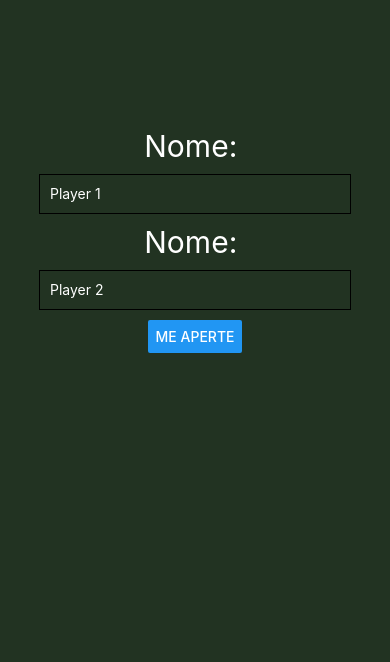
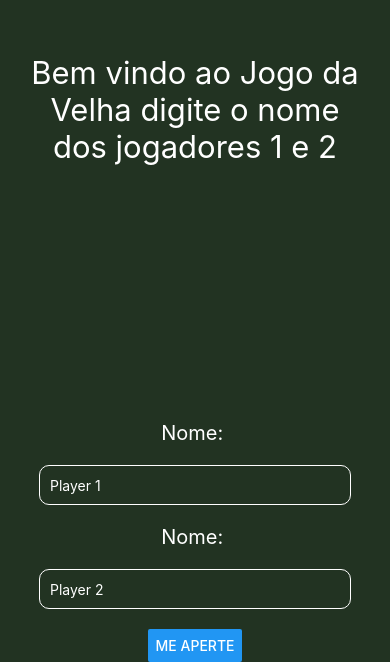
Before and after one commit to carlosbolzanell/My-app, a React Native app: screen / in a window 390 px wide. Shown: the part 182-844 px from the top of the page. Built offline with nearby package versions, Linux system fonts and the light colour scheme.

Commit message:
Aula 2 pt1

```diff
--- a/App.js
+++ b/App.js
@@ -1,26 +1,30 @@
 import { StatusBar } from 'expo-status-bar';
 import { useState } from 'react';
-import { StyleSheet, Text, View, Button, TextInput } from 'react-native';
+import { StyleSheet, View } from 'react-native';
+import Home from './src/Home'
+import Jogo from './src/Jogo'
+
 
 export default function App() {
 
+const [scream, setScream] = useState("home");
 const [player1, setPlayer1] = useState("");
 const [player2, setPlayer2] = useState("");
 
-const handClick = (event)=>{
-  alert("bla!")
+const checkScream = (checkScream) => checkScream === scream;
+
+const setJogadores = (nome1, nome2) =>{
+  setPlayer1(nome1);
+  setPlayer2(nome2);
 }
 
-const rand = Math.round(Math.random()*100);
+const changeScream = (newScream) => setScream(newScream);
 
   return (
     <View style={styles.container}>
-      <Text style={styles.text}>Nome: {player1}</Text>
-      <TextInput style={styles.input} placeholder="Player 1" onChangeText={setPlayer1} />
-      <Text style={styles.text}>Nome: {player2}</Text>
-      <TextInput style={styles.input} placeholder="Player 2" onChangeText={setPlayer2} />
-      <Button title='Me aperte' onPress={handClick}/>
       <StatusBar style="auto" />
+      {checkScream('home') && <Home mudarNomeJogadores={setJogadores} changeScream={changeScream} />}
+      {checkScream('jogo') && <Jogo changeScream={changeScream} />}
     </View>
   );
 }
@@ -28,23 +32,9 @@ const rand = Math.round(Math.random()*100);
 const styles = StyleSheet.create({
   container: {
     flex: 1,
-    gap: 10,
+    gap: 20,
     backgroundColor: '#232',
     alignItems: 'center',
     justifyContent: 'center',
   },
-
-  text: {
-    color: 'white',
-    fontSize: 30,
-  },
-
-  input: {
-    width: "80%",
-    height: 40,
-    color: "white",
-    borderWidth: 1,
-    padding: 10,
-  },
-
 });
--- /dev/null
+++ b/src/Home.js
@@ -0,0 +1,66 @@
+import { StatusBar } from 'expo-status-bar';
+import { useState } from 'react';
+import { StyleSheet, Text, View, Button, TextInput } from 'react-native';
+
+export default function Home(props) {
+
+const [player1, setPlayer1] = useState("");
+const [player2, setPlayer2] = useState("");
+
+const handClick = ()=>{
+    if(player1 === "" || player2 ===""){
+        alert("Erro, digite um nome válido");
+    }else{
+      alert(player1 +" x "+ player2);
+      props.mudarNomeJogadores(player1, player2);
+      props.changeScream('jogo')
+  }
+}
+
+  return (
+    <View style={styles.container}>
+      <Text style={styles.title}>Bem vindo ao Jogo da Velha digite o nome dos jogadores 1 e 2</Text>
+      <Text style={styles.text}>Nome: {player1}</Text>
+      <TextInput style={styles.input} placeholderTextColor = "white" placeholder="Player 1" onChangeText={setPlayer1} />
+      <Text style={styles.text}>Nome: {player2}</Text>
+      <TextInput style={styles.input} placeholderTextColor = "white" placeholder="Player 2" onChangeText={setPlayer2} />
+      <Button title='Me aperte' onPress={handClick}/>
+      <StatusBar style="auto" />
+    </View>
+  );
+}
+
+const styles = StyleSheet.create({
+  container: {
+    width:'100%',
+    flex: 1,
+    gap: 20,
+    backgroundColor: '#232',
+    alignItems: 'center',
+    justifyContent: 'center',
+  },
+
+  text: {
+    color: 'white',
+    fontSize: 20,
+  },
+
+  input: {
+    width: "80%",
+    height: 40,
+    color: "#fff",
+    borderWidth: 1.5,
+    borderRadius: 10,
+    borderColor: 'white',
+    padding: 10
+  },
+
+  title: {
+    color: "white",
+    fontSize: 31,
+    textAlign: "center",
+    width: "85%",
+    margin: "auto",
+  },
+
+});
--- /dev/null
+++ b/src/Jogo.js
@@ -0,0 +1,41 @@
+import { StatusBar } from 'expo-status-bar';
+import { useState } from 'react';
+import { StyleSheet, View, Text} from "react-native";
+import { Button } from "react-native";
+
+export default function Jogo(props){
+
+    const [b1, setB1] = useState("");
+
+    const handleClick = ()=>{
+        props.changeScream('home');
+    }
+
+    return(
+        <View style={styles.container}>
+            <StatusBar style="auto" />
+            <Text style={styles.title}>Jogo</Text>
+
+            <Button title="Voltar" onPress={handleClick}/>
+
+            <Button title="Voltar" onPress={handleClick}/>
+            <Button title="Voltar" onPress={handleClick}/>
+        </View>
+    )
+
+}
+
+const styles = StyleSheet.create({
+    container: {
+        width:'100%',
+        flex: 1,
+        gap: 20,
+        backgroundColor: '#232',
+        alignItems: 'center',
+        justifyContent: 'center',
+      },
+      title: {
+        color: "white",
+        fontSize: 20,
+      }
+});
```
